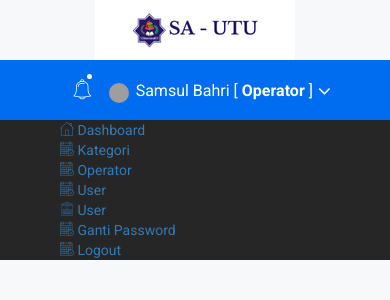
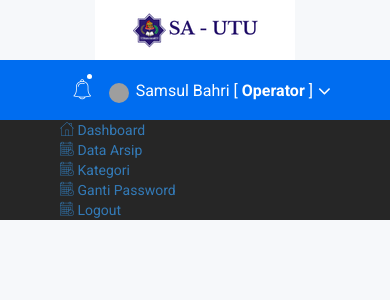
Before and after one commit to MaulanaRafinda99/sistem_arsip_utu, a PHP site: page /petugas/header.php in a window 390 px wide. Shown: the top 300 px of the page. Run offline with PHP 8.4, Linux system fonts and the light colour scheme; a user stored in the database is signed in; data comes from the database, SQL or seed files in the repository; a stand-in replaces the project's code that opens the database connection; some web fonts are replaced; grey boxes are pictures that could not be loaded.

Commit message:
Fix URL Mobile View

```diff
--- a/admin/user_aksi.php
+++ b/admin/user_aksi.php
@@ -2,7 +2,7 @@
 include '../koneksi.php';
 $nama  = $_POST['nama'];
 $username = $_POST['username'];
-$password = md5($_POST['password']);
+$password = $_POST['password'];
 
 $rand = rand();
 $allowed =  array('gif','png','jpg','jpeg');
--- a/admin/user_update.php
+++ b/admin/user_update.php
@@ -4,7 +4,7 @@ $id  = $_POST['id'];
 $nama  = $_POST['nama'];
 $username = $_POST['username'];
 $pwd = $_POST['password'];
-$password = md5($_POST['password']);
+$password = $_POST['password'];
 
 // cek gambar
 $rand = rand();
--- a/petugas/header.php
+++ b/petugas/header.php
@@ -4,7 +4,7 @@
 <head>
     <meta charset="utf-8">
     <meta http-equiv="x-ua-compatible" content="ie=edge">
-    <link rel="shortcut icon" href="../assets/img/logo/logo_utu.png"/>
+    <link rel="shortcut icon" href="../assets/img/logo/logo_utu.png" />
     <title>Operator - Sistem Informasi Arsip Digital</title>
     <meta name="description" content="">
     <meta name="viewport" content="width=device-width, initial-scale=1">
@@ -93,7 +93,7 @@
             <div class="row">
                 <div class="col-lg-12 col-md-12 col-sm-12 col-xs-12">
                     <div class="logo-pro">
-                        <a href="index.html"><img class="main-logo" src="../assets/img/logo/Logo SA.png" alt="" /></a>
+                        <a href="index.php"><img class="main-logo" src="../assets/img/logo/Logo SA.png" alt="" /></a>
                     </div>
                 </div>
             </div>
@@ -201,20 +201,13 @@
                                                 <span class="mini-click-non">Dashboard</span>
                                             </a>
                                         </li>
+
                                         <li>
-                                            <a href="kategori.php" aria-expanded="false"><span class="educate-icon educate-event icon-wrap sub-icon-mg" aria-hidden="true"></span> <span class="mini-click-non">Kategori</span></a>
+                                            <a href="arsip.php" aria-expanded="false"><span class="educate-icon educate-event icon-wrap sub-icon-mg" aria-hidden="true"></span> <span class="mini-click-non">Data Arsip</span></a>
                                         </li>
 
                                         <li>
-                                            <a href="petugas.php" aria-expanded="false"><span class="educate-icon educate-event icon-wrap sub-icon-mg" aria-hidden="true"></span> <span class="mini-click-non">Operator</span></a>
-                                        </li>
-
-                                        <li>
-                                            <a href="user.php" aria-expanded="false"><span class="educate-icon educate-event icon-wrap sub-icon-mg" aria-hidden="true"></span> <span class="mini-click-non">User</span></a>
-                                        </li>
-
-                                        <li>
-                                            <a href="riwayat.php" aria-expanded="false"><span class="educate-icon educate-form icon-wrap sub-icon-mg" aria-hidden="true"></span> <span class="mini-click-non">User</span></a>
+                                            <a href="kategori.php" aria-expanded="false"><span class="educate-icon educate-event icon-wrap sub-icon-mg" aria-hidden="true"></span> <span class="mini-click-non">Kategori</span></a>
                                         </li>
 
                                         <li>
```
Also changed, not shown: admin/header.php (+8 -3 lines).
